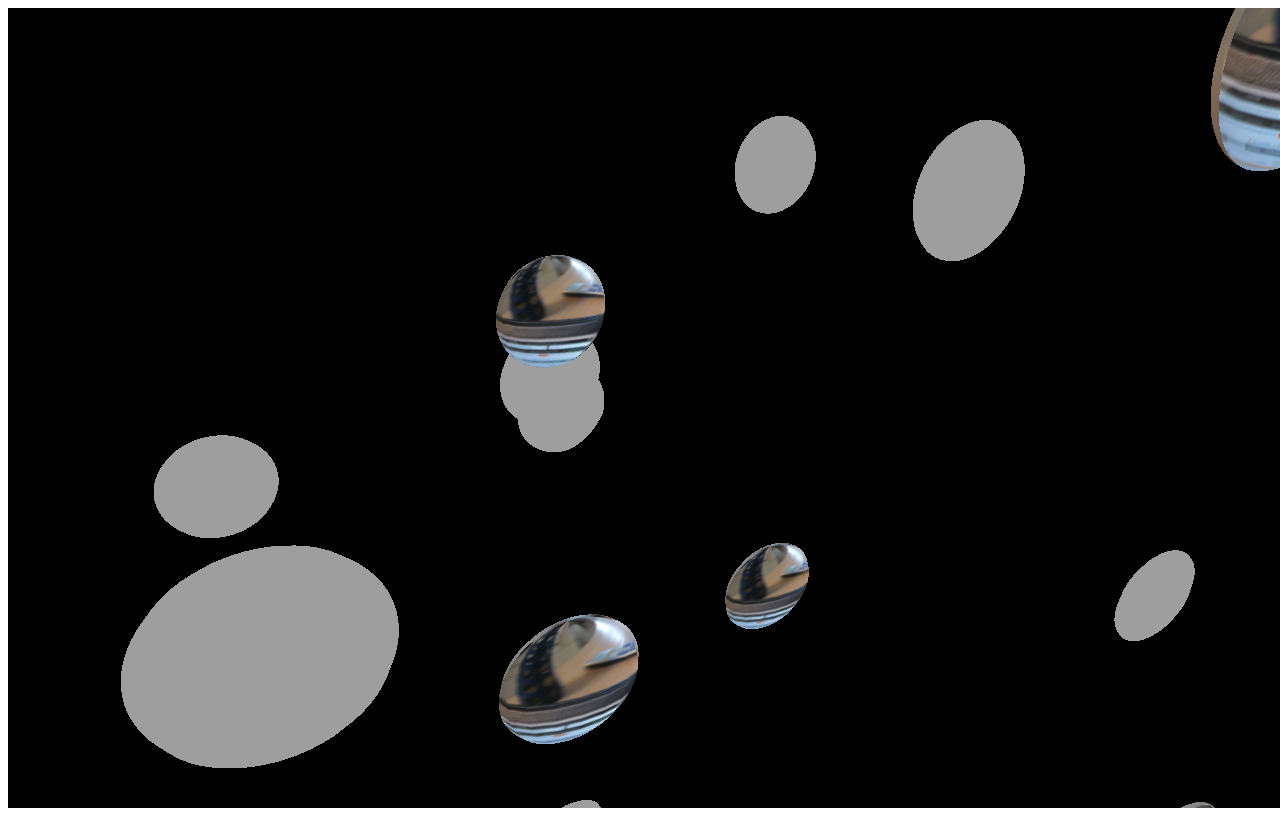
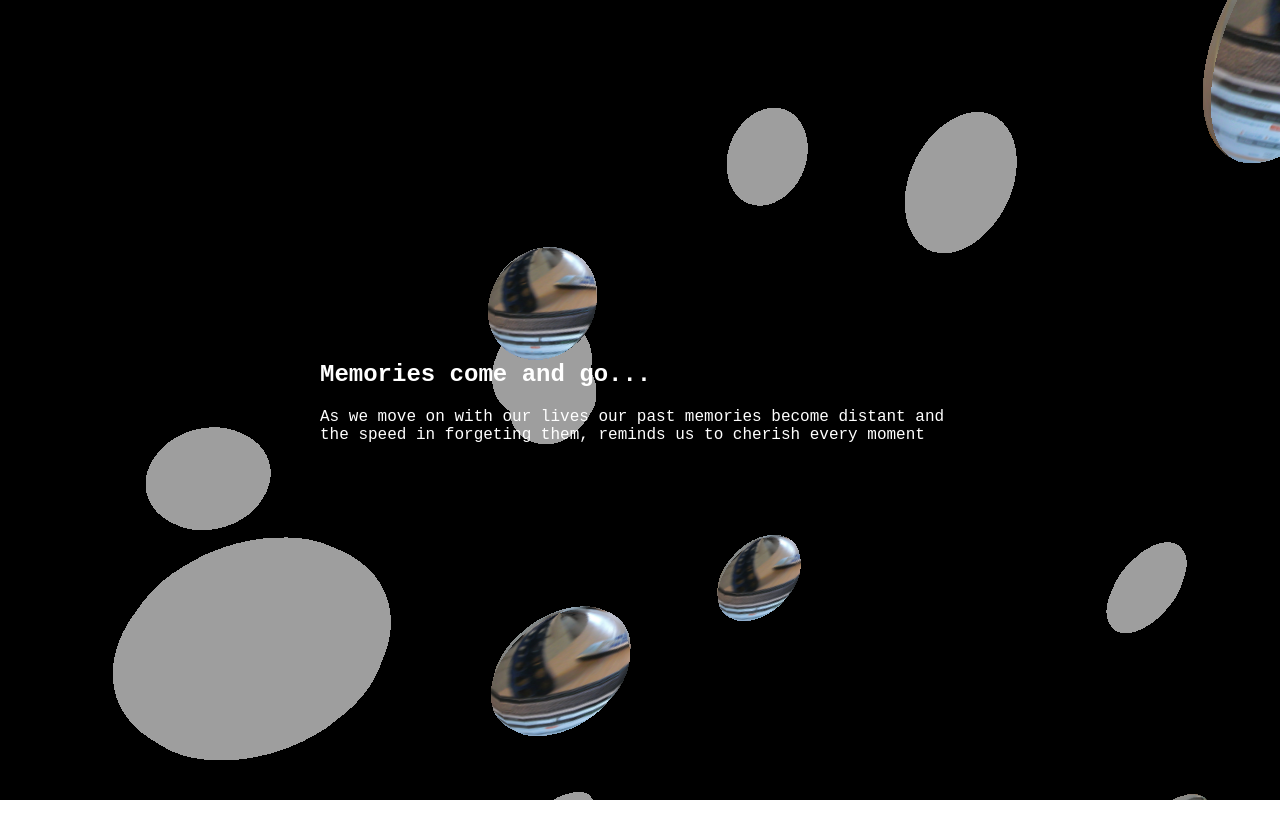
Before and after one commit to nicholaszsun/Fading_Memories, a website: page index.html in a window 1280 px wide. Drawn offline with nearby package versions, Linux system fonts and the light colour scheme; animation ran at ten frames a second.

Commit message:
stylized and added text

```diff
--- a/index.html
+++ b/index.html
@@ -2,12 +2,19 @@
 <html lang="en">
 
 <head>
-<title>Dream Walk</title>
+<title>Fading Memories</title>
 <meta charset="utf-8">
 <meta name="viewport" content="width=device-width, user-scalable=no, minimum-scale=1.0, maximum-scale=1.0">
+<style>
+  body{
+    margin: 0;
+  }
+</style>
+<link rel="stylesheet" href="style.css">
 </head>
 
 <body>
+<div class = "conatiner">
 <script async src="https://unpkg.com/es-module-shims@1.3.6/dist/es-module-shims.js"></script>
 
 <script type="importmap">
@@ -98,7 +105,13 @@ addDreams();
 render();
 
 </script>
+<div class="text">
+  <h2>Memories come and go...</h2>
+  <p>As we move on with our lives our past memories become distant and
+  the speed in forgeting them, reminds us to cherish every moment</p>
 
+</div>
+</div>
 </body>
 
 </html>
--- /dev/null
+++ b/style.css
@@ -0,0 +1,13 @@
+.container {
+  position: relative;
+  text-align: center;
+  color: white;
+}
+.text {
+  position: absolute;
+  top: 50%;
+  left: 50%;
+  transform: translate(-50%, -50%);
+  color: white;
+  font-family: "Courier New", monospace;
+}
```
